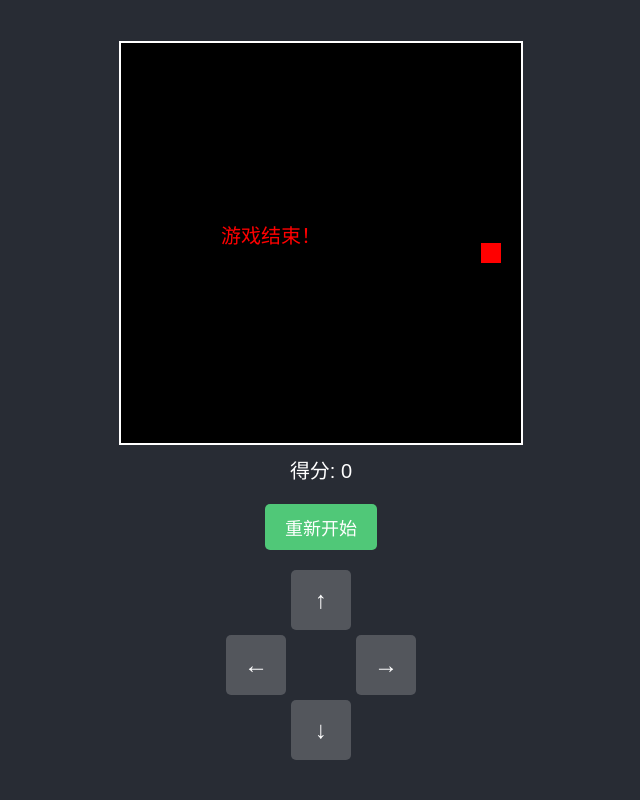
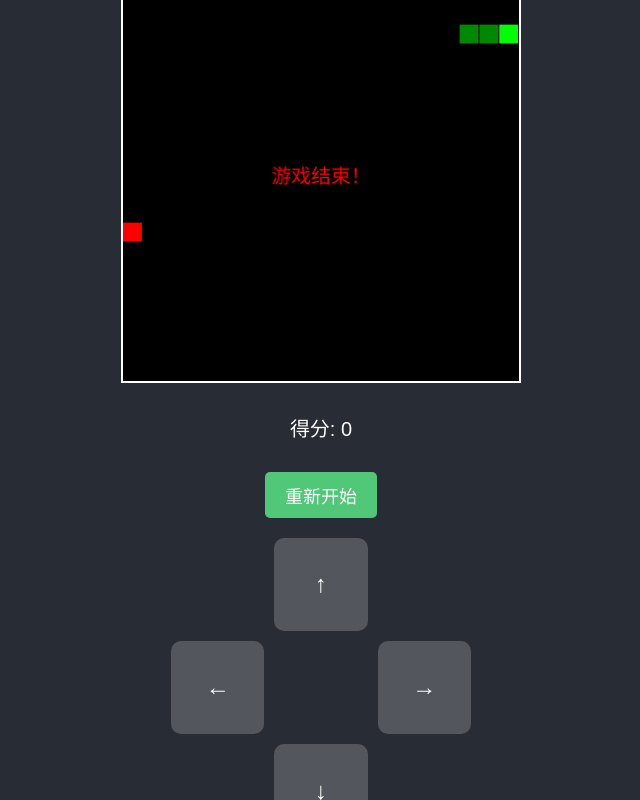
Before and after one commit to yunn123111/snake-game, a plain HTML site: page index.html in a window 1280 px wide. Shown: the whole page, without its empty margins (319-959 px from the left). Drawn offline with Linux system fonts and the light colour scheme.

Commit message:
Update index.html

```diff
--- a/index.html
+++ b/index.html
@@ -9,24 +9,41 @@
             -webkit-touch-callout: none;
             -webkit-user-select: none;
             user-select: none;
+            padding: 0;
+            margin: 0;
+            box-sizing: border-box;
+        }
+
+        html, body {
+            width: 100%;
+            height: 100%;
+            overflow: hidden;
+            background-color: #282c34;
         }
 
         body {
             display: flex;
             justify-content: center;
             align-items: center;
-            height: 100vh;
-            background-color: #282c34;
-            color: #ffffff;
-            font-family: Arial, sans-serif;
-            margin: 0;
             flex-direction: column;
-            overflow: hidden;
+            touch-action: none;
             position: fixed;
-            width: 100%;
+        }
+
+        #gameWrapper {
+            position: relative;
+            width: 90vw;
+            max-width: 400px;
+            aspect-ratio: 1;
+            margin: 20px auto;
         }
 
         canvas {
+            position: absolute;
+            top: 0;
+            left: 0;
+            width: 100%;
+            height: 100%;
             border: 2px solid #ffffff;
             background-color: #000000;
             touch-action: none;
@@ -45,25 +62,31 @@
         }
 
         #score {
-            margin-top: 10px;
+            color: white;
             font-size: 20px;
+            margin: 10px 0;
+            font-family: Arial, sans-serif;
         }
 
         #controls {
+            width: 90vw;
+            max-width: 300px;
             margin-top: 20px;
             display: grid;
-            grid-template-columns: repeat(3, 60px);
-            grid-template-rows: repeat(3, 60px);
-            gap: 5px;
+            grid-template-columns: repeat(3, 1fr);
+            grid-template-rows: repeat(3, 1fr);
+            gap: 10px;
+            aspect-ratio: 1;
         }
 
         .control-btn {
             background-color: rgba(255, 255, 255, 0.2);
             border: none;
-            border-radius: 5px;
+            border-radius: 10px;
             color: white;
             font-size: 24px;
-            touch-action: none;
+            padding: 15px;
+            touch-action: manipulation;
         }
 
         .control-btn:active {
@@ -72,9 +95,11 @@
     </style>
 </head>
 <body>
-    <canvas id="gameCanvas"></canvas>
+    <div id="gameWrapper">
+        <canvas id="gameCanvas"></canvas>
+    </div>
     <div id="score">得分: 0</div>
-    <button id="restartButton" onclick="restartGame()">重新开始</button>
+    <button id="restartButton">重新开始</button>
     <div id="controls">
         <div></div>
         <button class="control-btn" id="upBtn">↑</button>
@@ -90,156 +115,207 @@
     <script>
         const canvas = document.getElementById("gameCanvas");
         const ctx = canvas.getContext("2d");
+        const wrapper = document.getElementById("gameWrapper");
         const restartButton = document.getElementById("restartButton");
         const scoreDisplay = document.getElementById("score");
+
+        let pixelRatio = window.devicePixelRatio || 1;
         let boxSize = 20;
         let direction = "RIGHT";
+        let nextDirection = "RIGHT";
         let gameOver = false;
         let gameInterval;
         let score = 0;
 
-        function adjustCanvasSize() {
-            const maxWidth = Math.min(window.innerWidth - 40, 400);
-            const maxHeight = Math.min(window.innerHeight - 200, 400);
-            canvas.width = Math.floor(maxWidth / 20) * 20;
-            canvas.height = Math.floor(maxHeight / 20) * 20;
-            boxSize = Math.floor(canvas.width / 20);
+        function initCanvas() {
+            // 设置画布的实际大小
+            const rect = wrapper.getBoundingClientRect();
+            canvas.width = rect.width * pixelRatio;
+            canvas.height = rect.height * pixelRatio;
+
+            // 调整绘图上下文的比例
+            ctx.scale(pixelRatio, pixelRatio);
+
+            // 设置画布的CSS大小
+            canvas.style.width = rect.width + 'px';
+            canvas.style.height = rect.height + 'px';
+
+            // 计算方格大小
+            boxSize = Math.floor(rect.width / 20);
         }
 
-        adjustCanvasSize();
-        window.addEventListener('resize', adjustCanvasSize);
+        // 初始化游戏状态
+        function initGame() {
+            initCanvas();
+            snake = [
+                { x: boxSize * 2, y: boxSize * 2 },
+                { x: boxSize, y: boxSize * 2 },
+                { x: 0, y: boxSize * 2 }
+            ];
+            food = getNewFoodPosition();
+            direction = "RIGHT";
+            nextDirection = "RIGHT";
+            score = 0;
+            scoreDisplay.textContent = `得分: ${score}`;
+        }
 
-        let snake = [{ x: boxSize * 2, y: boxSize * 2 }];
-        let food = {
-            x: Math.floor(Math.random() * (canvas.width / boxSize)) * boxSize,
-            y: Math.floor(Math.random() * (canvas.height / boxSize)) * boxSize
-        };
+        function getNewFoodPosition() {
+            const gridWidth = Math.floor(canvas.width / pixelRatio / boxSize);
+            const gridHeight = Math.floor(canvas.height / pixelRatio / boxSize);
+            let newFood;
+            do {
+                newFood = {
+                    x: Math.floor(Math.random() * gridWidth) * boxSize,
+                    y: Math.floor(Math.random() * gridHeight) * boxSize
+                };
+            } while (snake.some(segment => segment.x === newFood.x && segment.y === newFood.y));
+            return newFood;
+        }
 
         function drawSnake() {
             ctx.fillStyle = "lime";
-            snake.forEach(segment => {
-                ctx.fillRect(segment.x, segment.y, boxSize, boxSize);
-                ctx.strokeStyle = "black";
-                ctx.strokeRect(segment.x, segment.y, boxSize, boxSize);
+            snake.forEach((segment, index) => {
+                ctx.fillRect(segment.x, segment.y, boxSize - 1, boxSize - 1);
+                if (index === 0) {
+                    // 蛇头用深色标记
+                    ctx.fillStyle = "#008800";
+                }
             });
         }
 
         function drawFood() {
             ctx.fillStyle = "red";
-            ctx.fillRect(food.x, food.y, boxSize, boxSize);
+            ctx.fillRect(food.x, food.y, boxSize - 1, boxSize - 1);
         }
 
-        function checkGameOver() {
-            const head = snake[0];
+        function checkCollision(x, y) {
             // 检查是否撞墙
-            if (head.x < 0 || head.x >= canvas.width || head.y < 0 || head.y >= canvas.height) {
+            if (x < 0 || x >= canvas.width / pixelRatio || y < 0 || y >= canvas.height / pixelRatio) {
                 return true;
             }
             // 检查是否撞到自己
-            for (let i = 1; i < snake.length; i++) {
-                if (head.x === snake[i].x && head.y === snake[i].y) {
-                    return true;
-                }
-            }
-            return false;
+            return snake.some((segment, index) => {
+                if (index === 0) return false;
+                return segment.x === x && segment.y === y;
+            });
         }
 
-        function updateSnake() {
+        function updateGame() {
+            direction = nextDirection;
             const head = { x: snake[0].x, y: snake[0].y };
-            if (direction === "LEFT") head.x -= boxSize;
-            if (direction === "RIGHT") head.x += boxSize;
-            if (direction === "UP") head.y -= boxSize;
-            if (direction === "DOWN") head.y += boxSize;
+
+            switch (direction) {
+                case "LEFT": head.x -= boxSize; break;
+                case "RIGHT": head.x += boxSize; break;
+                case "UP": head.y -= boxSize; break;
+                case "DOWN": head.y += boxSize; break;
+            }
+
+            if (checkCollision(head.x, head.y)) {
+                gameOver = true;
+                showGameOver();
+                return;
+            }
+
             snake.unshift(head);
 
             if (head.x === food.x && head.y === food.y) {
-                score++;
+                score += 10;
                 scoreDisplay.textContent = `得分: ${score}`;
-                food = {
-                    x: Math.floor(Math.random() * (canvas.width / boxSize)) * boxSize,
-                    y: Math.floor(Math.random() * (canvas.height / boxSize)) * boxSize
-                };
+                food = getNewFoodPosition();
             } else {
                 snake.pop();
             }
         }
 
         function gameLoop() {
-            if (checkGameOver()) {
-                gameOver = true;
-                clearInterval(gameInterval);
-                showGameOver();
-                return;
-            }
+            if (gameOver) return;
+
             ctx.clearRect(0, 0, canvas.width, canvas.height);
+            updateGame();
             drawFood();
-            updateSnake();
             drawSnake();
         }
 
         function showGameOver() {
+            clearInterval(gameInterval);
+            ctx.fillStyle = "rgba(0, 0, 0, 0.5)";
+            ctx.fillRect(0, 0, canvas.width / pixelRatio, canvas.height / pixelRatio);
             ctx.fillStyle = "red";
             ctx.font = "20px Arial";
-            ctx.fillText("游戏结束！", canvas.width / 4, canvas.height / 2);
+            ctx.textAlign = "center";
+            ctx.fillText("游戏结束！", canvas.width / pixelRatio / 2, canvas.height / pixelRatio / 2);
             restartButton.style.display = "block";
         }
 
-        function restartGame() {
+        function startGame() {
             gameOver = false;
-            score = 0;
-            scoreDisplay.textContent = `得分: ${score}`;
-            snake = [{ x: boxSize * 2, y: boxSize * 2 }];
-            direction = "RIGHT";
-            food = {
-                x: Math.floor(Math.random() * (canvas.width / boxSize)) * boxSize,
-                y: Math.floor(Math.random() * (canvas.height / boxSize)) * boxSize
-            };
             restartButton.style.display = "none";
-            clearInterval(gameInterval);
+            initGame();
+            if (gameInterval) clearInterval(gameInterval);
             gameInterval = setInterval(gameLoop, 100);
         }
 
-        // 按钮控制
-        document.getElementById("upBtn").addEventListener("touchstart", (e) => {
-            e.preventDefault();
-            if (direction !== "DOWN") direction = "UP";
+        // 控制按钮事件
+        const buttons = {
+            upBtn: "UP",
+            downBtn: "DOWN",
+            leftBtn: "LEFT",
+            rightBtn: "RIGHT"
+        };
+
+        Object.entries(buttons).forEach(([btnId, dir]) => {
+            const btn = document.getElementById(btnId);
+            btn.addEventListener("touchstart", (e) => {
+                e.preventDefault();
+                const opposites = {
+                    UP: "DOWN",
+                    DOWN: "UP",
+                    LEFT: "RIGHT",
+                    RIGHT: "LEFT"
+                };
+                if (direction !== opposites[dir]) {
+                    nextDirection = dir;
+                }
+            });
         });
 
-        document.getElementById("downBtn").addEventListener("touchstart", (e) => {
-            e.preventDefault();
-            if (direction !== "UP") direction = "DOWN";
-        });
-
-        document.getElementById("leftBtn").addEventListener("touchstart", (e) => {
-            e.preventDefault();
-            if (direction !== "RIGHT") direction = "LEFT";
-        });
-
-        document.getElementById("rightBtn").addEventListener("touchstart", (e) => {
-            e.preventDefault();
-            if (direction !== "LEFT") direction = "RIGHT";
-        });
-
-        // 键盘控制 (用于桌面端)
+        // 键盘控制
         document.addEventListener("keydown", (e) => {
             if (gameOver) return;
-            switch(e.key) {
-                case "ArrowUp":
-                    if (direction !== "DOWN") direction = "UP";
-                    break;
-                case "ArrowDown":
-                    if (direction !== "UP") direction = "DOWN";
-                    break;
-                case "ArrowLeft":
-                    if (direction !== "RIGHT") direction = "LEFT";
-                    break;
-                case "ArrowRight":
-                    if (direction !== "LEFT") direction = "RIGHT";
-                    break;
+            const keys = {
+                ArrowUp: "UP",
+                ArrowDown: "DOWN",
+                ArrowLeft: "LEFT",
+                ArrowRight: "RIGHT"
+            };
+            if (keys[e.key]) {
+                const opposites = {
+                    UP: "DOWN",
+                    DOWN: "UP",
+                    LEFT: "RIGHT",
+                    RIGHT: "LEFT"
+                };
+                if (direction !== opposites[keys[e.key]]) {
+                    nextDirection = keys[e.key];
+                }
             }
         });
 
-        gameInterval = setInterval(gameLoop, 100);
+        // 重启按钮事件
+        restartButton.addEventListener("click", startGame);
+
+        // 处理窗口大小变化
+        let resizeTimeout;
+        window.addEventListener('resize', () => {
+            clearTimeout(resizeTimeout);
+            resizeTimeout = setTimeout(() => {
+                initCanvas();
+            }, 250);
+        });
+
+        // 开始游戏
+        startGame();
     </script>
 </body>
 </html>
```
